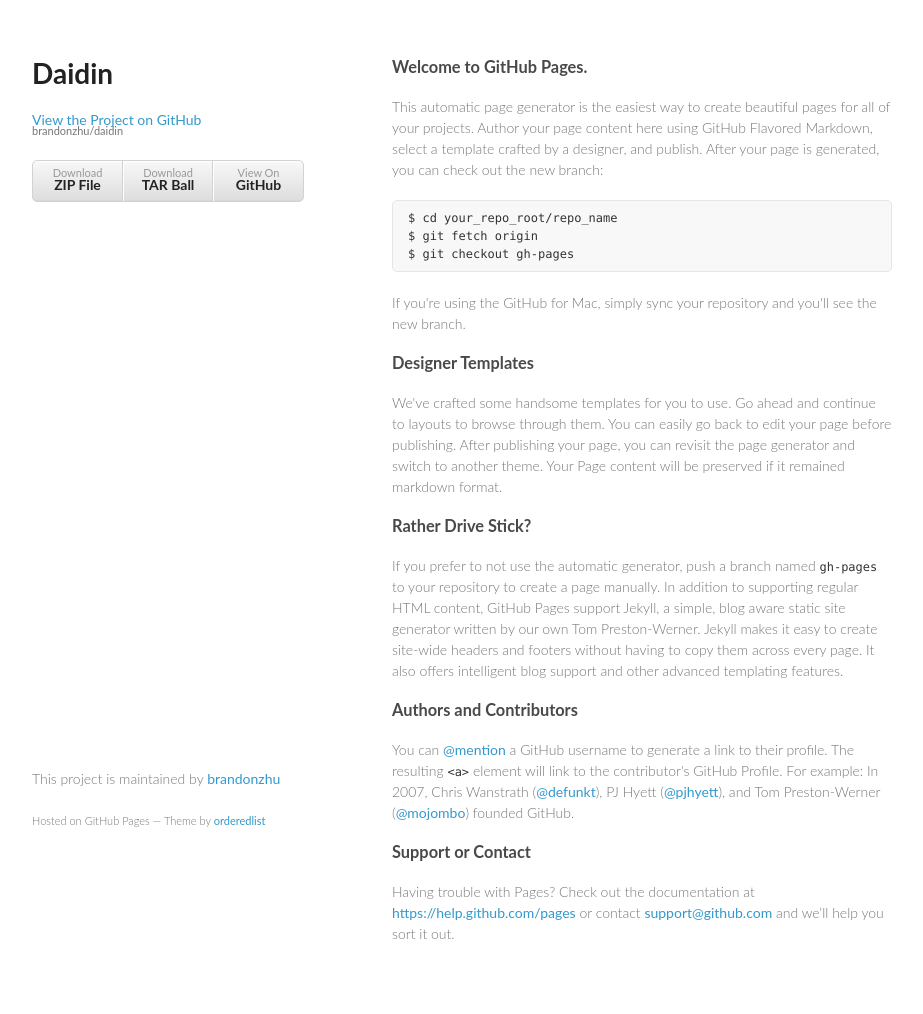
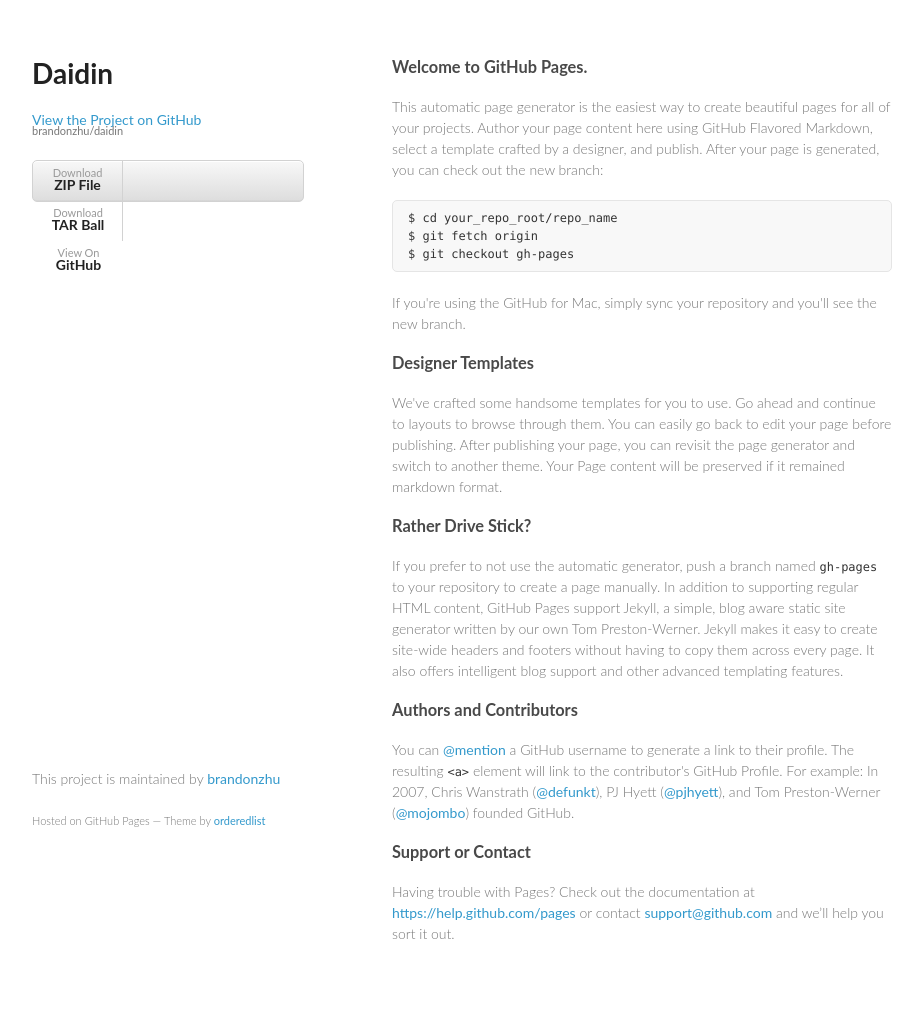
Before and after one commit to brandonzhu/daidin, a Jekyll site: the page index.html, which Jekyll copies as it is, in a window 1280 px wide. Shown: the whole page, without its empty margins (178-1101 px from the left). Built offline with Jekyll 4.4.1, drawn with Linux system fonts in a browser that asks for light colours.

Commit message:
改变css

```diff
--- a/stylesheets/styles.css
+++ b/stylesheets/styles.css
@@ -123,7 +123,7 @@
 
 header li {
   width:89px;
-  float:left;
+  /**float:left;**/
   border-right:1px solid #d2d2d2;
   height:40px;
 }
```
